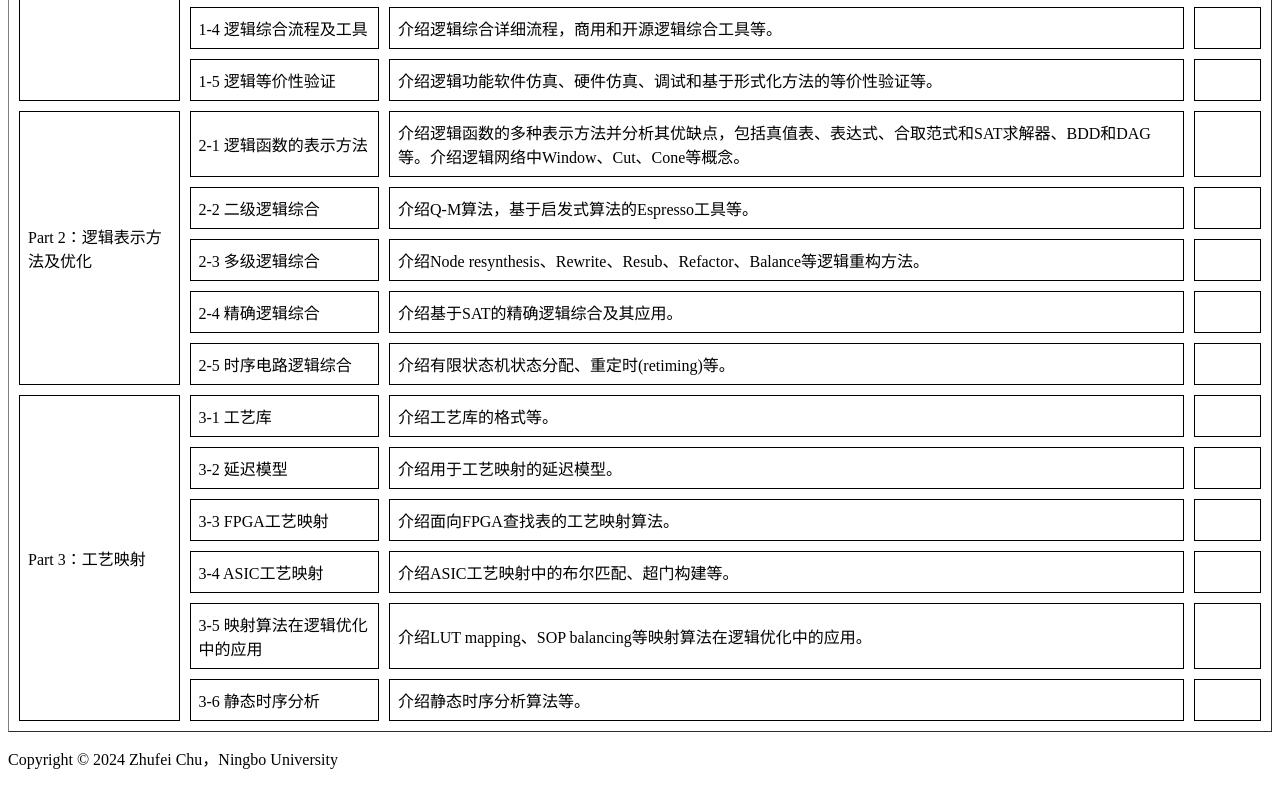
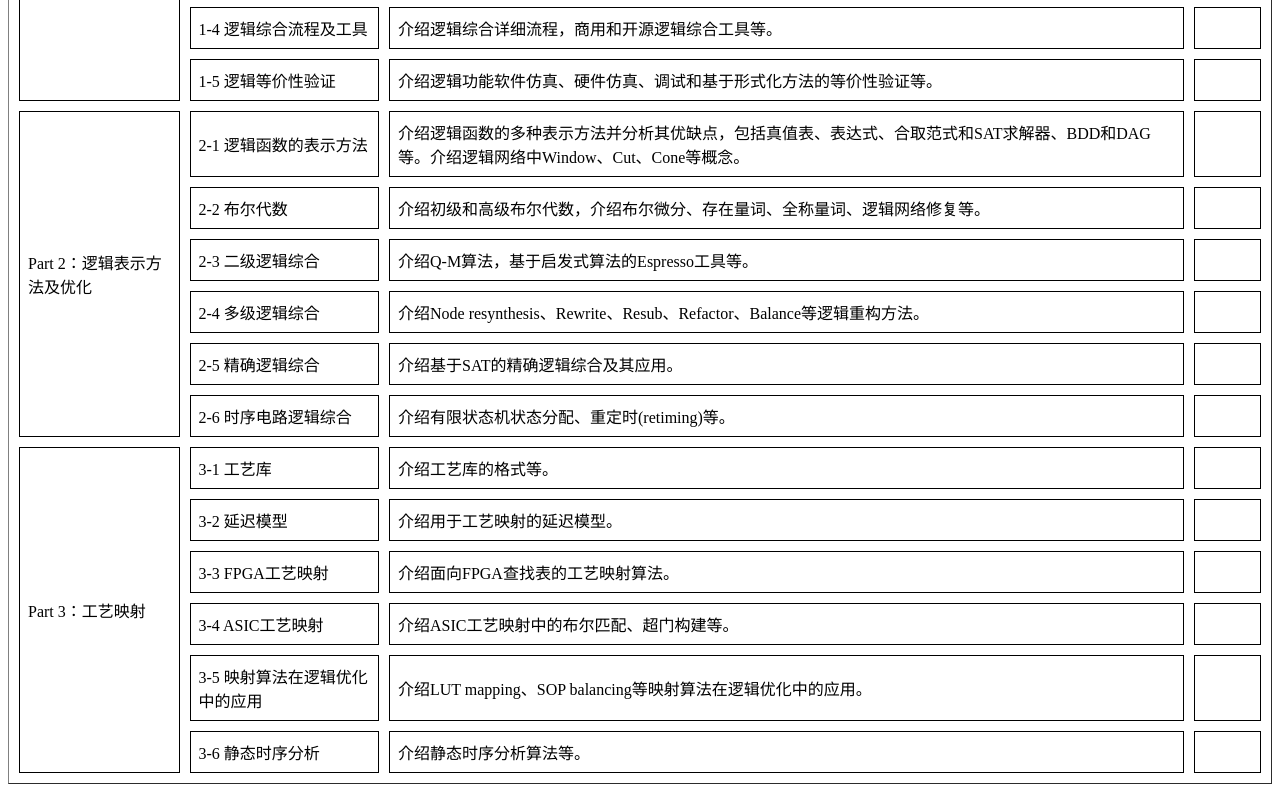
Before and after one commit to wjrforcyber/nbulsi.github.io, a plain HTML site: page index.html in a window 1280 px wide. Shown: the part 1007-1792 px from the top of the page. Drawn offline with Linux system fonts and the light colour scheme.

Commit message:
Boolean algebra

```diff
--- a/index.html
+++ b/index.html
@@ -108,28 +108,33 @@
             </tr>
             <!-- 第二部分 -->
             <tr>
-              <td rowspan="5">Part 2：逻辑表示方法及优化</td>
+              <td rowspan="6">Part 2：逻辑表示方法及优化</td>
               <td>2-1 逻辑函数的表示方法</td>
               <td>介绍逻辑函数的多种表示方法并分析其优缺点，包括真值表、表达式、合取范式和SAT求解器、BDD和DAG等。介绍逻辑网络中Window、Cut、Cone等概念。</td>
               <td></td>
             </tr>
             <tr>
-              <td>2-2 二级逻辑综合</td>
+              <td>2-2 布尔代数</td>
+              <td>介绍初级和高级布尔代数，介绍布尔微分、存在量词、全称量词、逻辑网络修复等。</td>
+              <td></td>
+            </tr>
+            <tr>
+              <td>2-3 二级逻辑综合</td>
               <td>介绍Q-M算法，基于启发式算法的Espresso工具等。</td>
               <td></td>
             </tr>
             <tr>
-              <td>2-3 多级逻辑综合</td>
+              <td>2-4 多级逻辑综合</td>
               <td>介绍Node resynthesis、Rewrite、Resub、Refactor、Balance等逻辑重构方法。</td>
               <td></td>
             </tr>
             <tr>
-              <td>2-4 精确逻辑综合</td>
+              <td>2-5 精确逻辑综合</td>
               <td>介绍基于SAT的精确逻辑综合及其应用。</td>
               <td></td>
             </tr>
             <tr>
-              <td>2-5 时序电路逻辑综合</td>
+              <td>2-6 时序电路逻辑综合</td>
               <td>介绍有限状态机状态分配、重定时(retiming)等。</td>
               <td></td>
             </tr>
```
